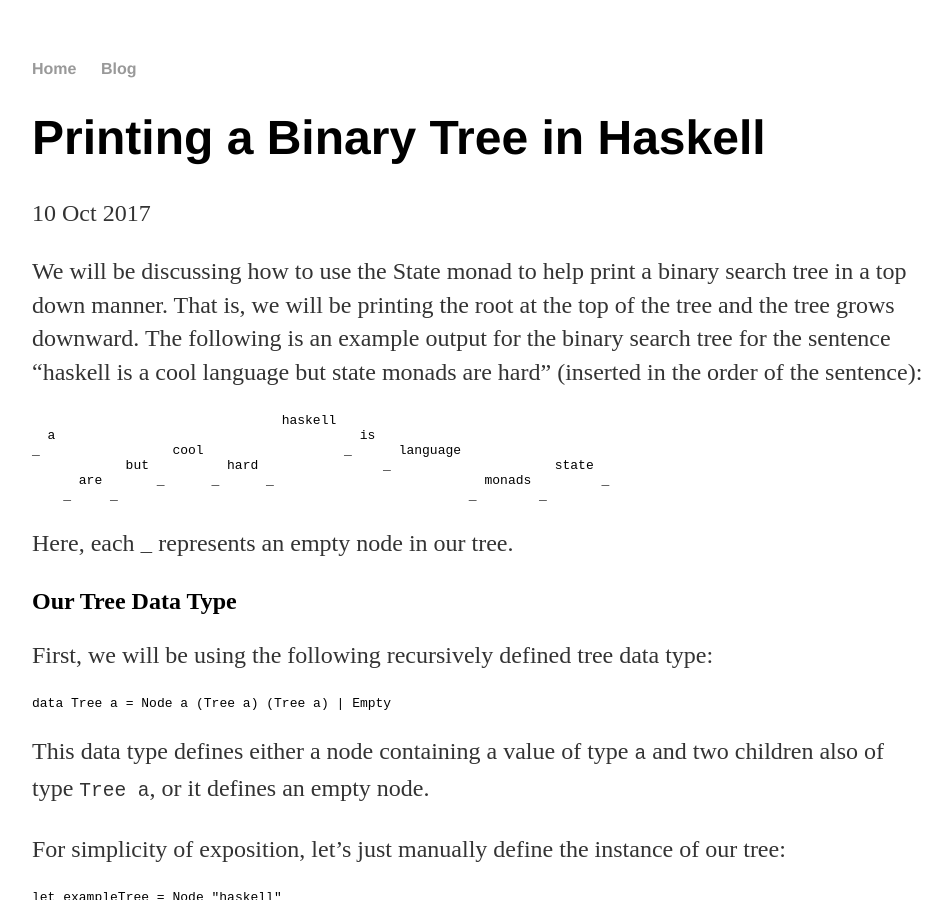
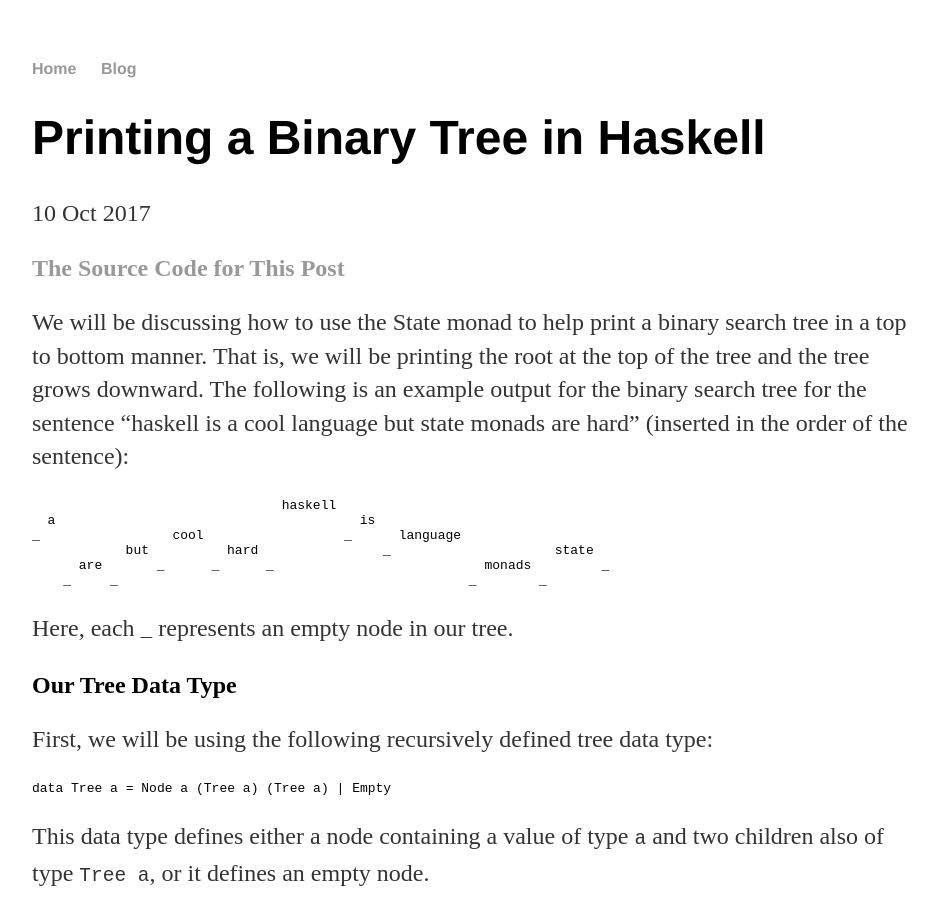
Before and after one commit to MatthewMcGonagle/MatthewMcGonagle.github.io, a Jekyll site: the page built from _posts/2018-10-10-PrintingABinaryTreeInHaskell.md, in a window 1280 px wide and 900 px high. Shown: the whole window, without its empty margins (160-1112 px from the left). Built offline with Jekyll 4.4.1, drawn with Linux system fonts in a browser that asks for light colours.

Commit message:
Added link for source code in the post.

```diff
--- a/_posts/2018-10-10-PrintingABinaryTreeInHaskell.md
+++ b/_posts/2018-10-10-PrintingABinaryTreeInHaskell.md
@@ -4,7 +4,10 @@ title: "Printing a Binary Tree in Haskell"
 date: 2017-10-10
 ---
 
-We will be discussing how to use the State monad to help print a binary search tree in a top down manner.
+## [The Source Code for This Post]( {{ site . url }}/assets/2017-10-10-code.hs)
+
+
+We will be discussing how to use the State monad to help print a binary search tree in a top to bottom manner.
 That is, we will be printing the root at the top of the tree and the tree grows downward. The following is an example output
 for the binary search tree for the sentence "haskell is a cool language but state monads are hard" (inserted in the order of the sentence):
 
```
